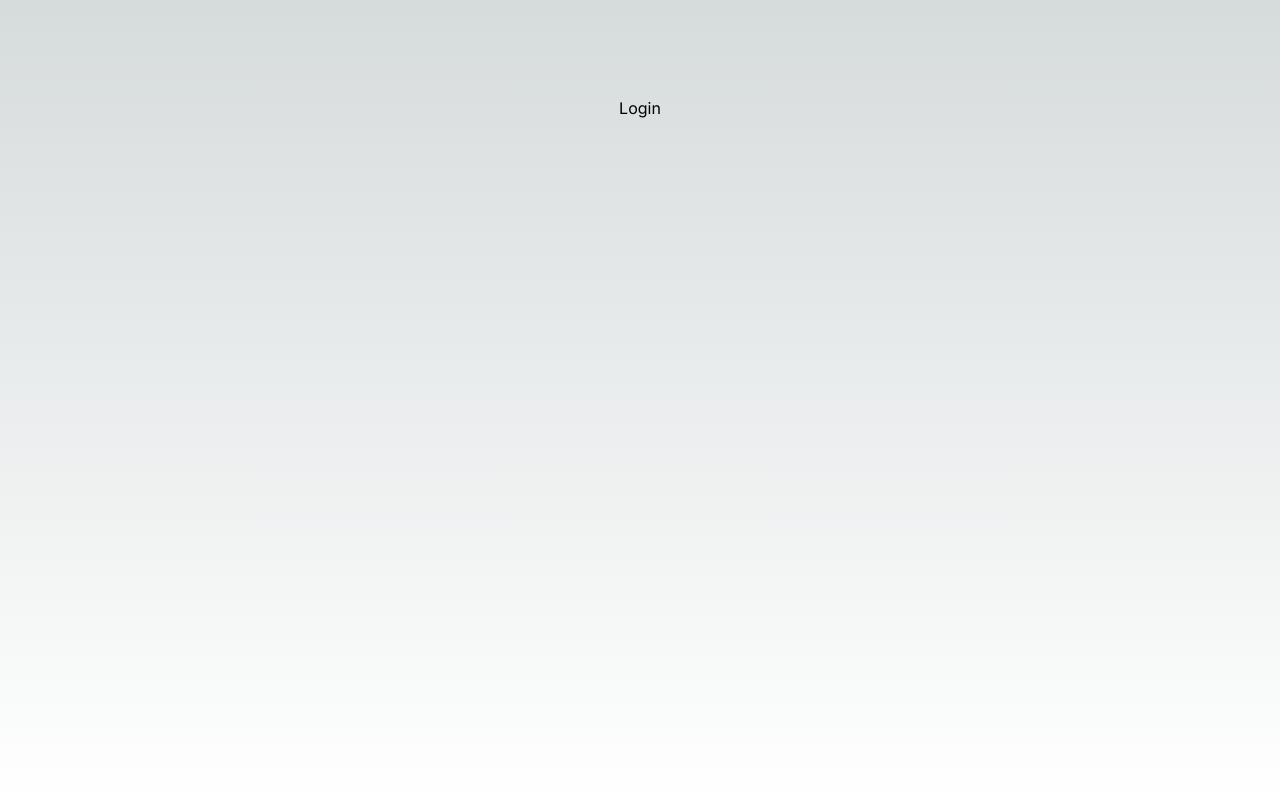
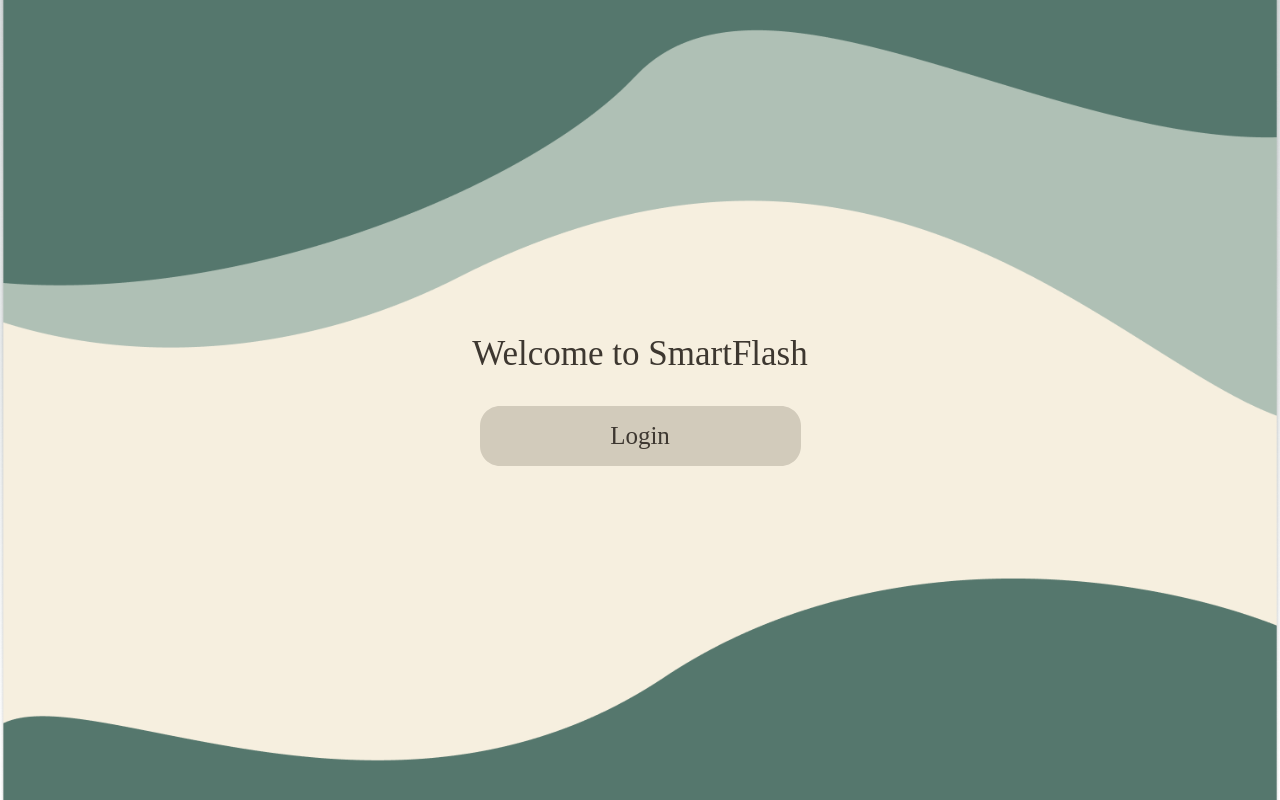
Before and after one commit to steph-feng/flash-dash, a Next.js app: page / in a window 1280 px wide. Built offline with nearby package versions, Linux system fonts and the light colour scheme.

Commit message:
Connected to MongoDB

```diff
--- /dev/null
+++ b/app/api/db/route.js
@@ -0,0 +1,22 @@
+import { MongoClient } from 'mongodb';
+import { NextResponse } from 'next/server';
+
+export async function POST(request) {
+  const client = new MongoClient(process.env.MONGODB_URI);
+  await client.connect();
+  console.log("connected");
+  const database = client.db("flash-cards");
+  const collection = database.collection("users");
+
+  const data = await request.json();
+
+  try {
+    const result = await collection.insertOne(data);
+    console.log("successfully added to database");
+  } catch (err) {
+    console.error("failed to add to database");
+  }
+
+  return NextResponse.json(data);
+
+}
--- a/app/dashboard/page.js
+++ b/app/dashboard/page.js
@@ -1,3 +1,32 @@
-export default function Page() {
-    return <p>hi</p>
+'use client'
+
+import { useUser } from '@auth0/nextjs-auth0/client';
+
+export default function Dashboard() {
+    const { user, error, isLoading } = useUser();
+
+    async function handleClick() {
+        await fetch('/api/db',
+        {
+            method: 'POST',
+            headers: {
+                'Content-Type': 'application/json',
+            },
+
+            body: JSON.stringify({ data: user.email })
+        }
+        );
+    };
+
+
+    if (isLoading) return <div>loading...</div>;
+    if (error) return <div>{error.message}</div>;
+
+    return (
+        <div>
+            <h2>{user.name}</h2>
+            <p>{user.email}</p>
+            <button onClick={handleClick}>save</button>
+        </div>
+    );
 }
--- a/app/page.js
+++ b/app/page.js
@@ -1,11 +1,63 @@
-import Image from "next/image";
+import BackgroundImage from './login-bg.png'
 
 export default function Home() {
+  const containerStyle = {
+    backgroundImage: `url(${BackgroundImage.src})`,
+    backgroundSize: 'cover',
+    backgroundPosition: 'center',
+    width: '100%',
+    height: '100vh',
+  };
+
   return (
-    <main className="flex min-h-screen flex-col items-center justify-between p-24">
+    <main className="flex min-h-screen flex-col items-center justify-between p-24" style={containerStyle}>
+      <div className="flex flex-col items-center justify-center h-screen">
 
-        <a href="/api/auth/login">Login</a>
+        <p style={{
+          color: '#3D3730',
+          textAlign: 'right',
+          fontFamily: 'Lora, serif',
+          fontSize: '35px',
+          fontStyle: 'normal',
+          fontWeight: 500,
+          lineHeight: 'normal',
+          marginBottom: '2rem',
+        }}>
+         Welcome to SmartFlash
+        </p>
 
+        <div style={{ textAlign: 'center', position: 'relative' }}>
+          <p style={{
+            color: '#3D3730',
+            fontFamily: 'Lora, serif',
+            fontSize: '25px',
+            fontStyle: 'normal',
+            fontWeight: 500,
+            lineHeight: 'normal',
+            marginBottom: '2rem',
+            position: 'absolute',
+            top: '50%',
+            left: '50%',
+            transform: 'translate(-50%, -50%)',
+          }}>
+            Login
+          </p>
+
+          <a
+            href="/api/auth/login"
+            style={{
+              width: '250px',
+              height: '60px',
+              flexShrink: '0',
+              margin: 'auto',
+            }}
+          >
+            <svg xmlns="http://www.w3.org/2000/svg" width="321" height="60" viewBox="0 0 321 60" fill="none">
+              <path d="M0 20C0 8.9543 8.9543 0 20 0H301C312.046 0 321 8.95431 321 20V40C321 51.0457 312.046 60 301 60H20C8.9543 60 0 51.0457 0 40V20Z" fill="#D2CBBB"/>
+            </svg>
+          </a>
+        </div>
+      </div>
     </main>
   );
 }
--- a/package.json
+++ b/package.json
@@ -10,6 +10,7 @@
   },
   "dependencies": {
     "@auth0/nextjs-auth0": "^3.5.0",
+    "mongodb": "^6.3.0",
     "next": "14.1.0",
     "react": "^18",
     "react-dom": "^18"
```
Also changed, not shown: app/login-bg.png (added), 1 other file (tests, documents, lock files or other folders).
